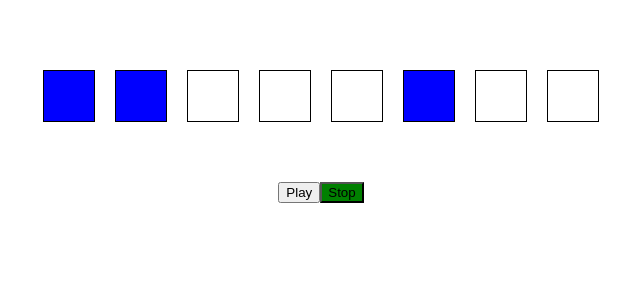
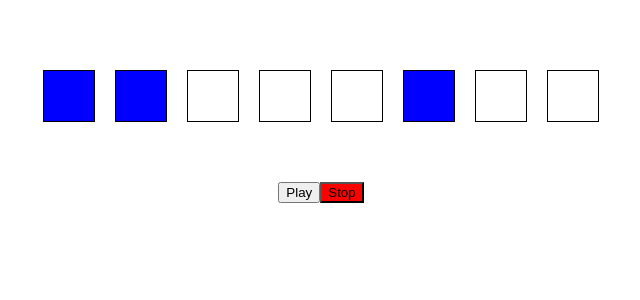
Before and after one commit to garethbrown82/drum-machine, a Vue app: page / in a window 1280 px wide. Shown: the top 300 px of the page, without its empty margins (319-959 px from the left). Built offline with nearby package versions, Linux system fonts and the light colour scheme.

Commit message:
Emit event from play/stop buttons

```diff
--- a/src/App.vue
+++ b/src/App.vue
@@ -1,6 +1,10 @@
 <template>
   <StepSequencer v-bind:steps="steps" />
-  <Controls v-bind:isPlaying="isPlaying" />
+  <Controls
+    v-bind:isPlaying="isPlaying"
+    v-on:play-sequence="playSequence"
+    v-on:stop-sequence="stopSequence"
+  />
 </template>
 
 <script>
@@ -28,9 +32,19 @@ export default {
 
     let isPlaying = ref(false)
 
+    function playSequence() {
+      isPlaying.value = true
+    }
+
+    function stopSequence() {
+      isPlaying.value = false
+    }
+
     return {
       steps,
       isPlaying,
+      playSequence,
+      stopSequence,
     }
   }
 }
--- a/src/components/Controls.vue
+++ b/src/components/Controls.vue
@@ -1,6 +1,14 @@
 <template>
-  <button v-bind:class="{ active: isPlaying }">Play</button>
-  <button v-bind:class="{ active: !isPlaying }">Stop</button>
+  <button
+    class="play-button"
+    v-bind:class="{ active: isPlaying }"
+    v-on:click="$emit('play-sequence')"
+  >Play</button>
+  <button
+    class="stop-button"
+    v-bind:class="{ active: !isPlaying }"
+    v-on:click="$emit('stop-sequence')"
+  >Stop</button>
 </template>
 
 <script>
@@ -8,12 +16,17 @@ export default {
   name: 'Controls',
   props: {
     isPlaying: Boolean,
-  }
+  },
+  emits: ['play-sequence', 'stop-sequence']
 }
 </script>
 
 <style scoped>
-  button.active {
+  .play-button.active {
     background-color: green;
   }
+
+  .stop-button.active {
+    background-color: red;
+  }
 </style>
```
